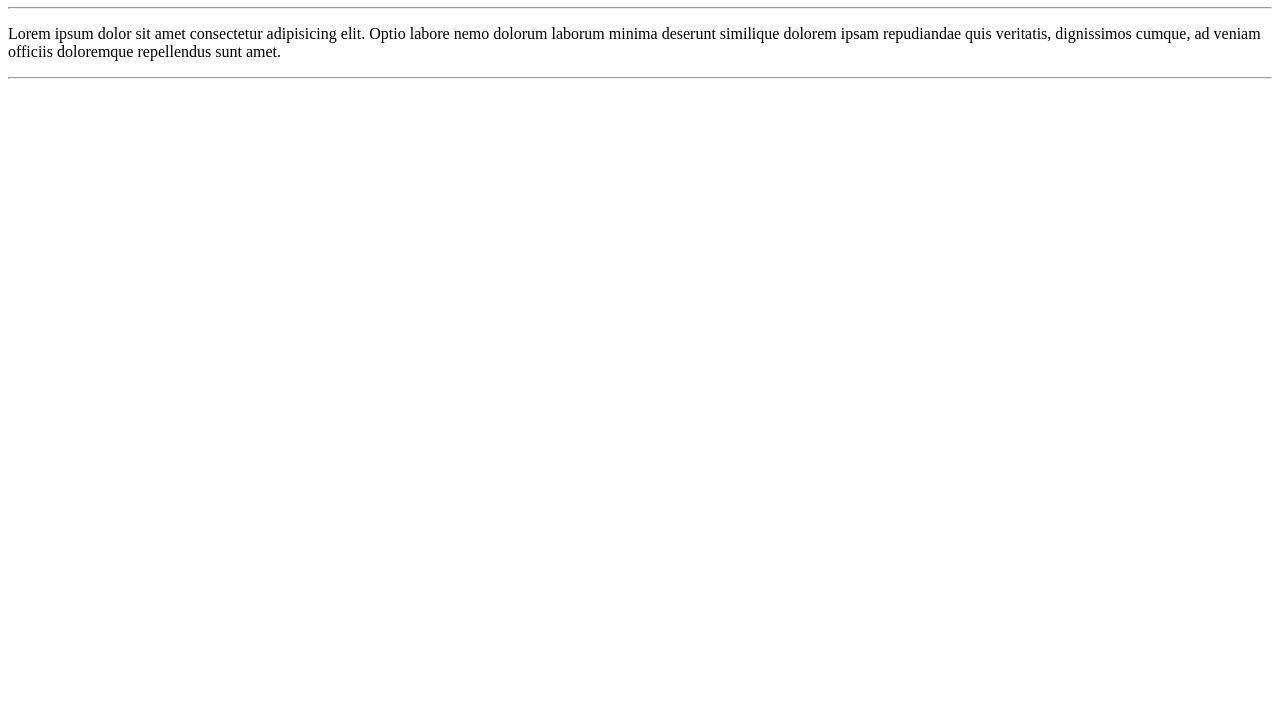
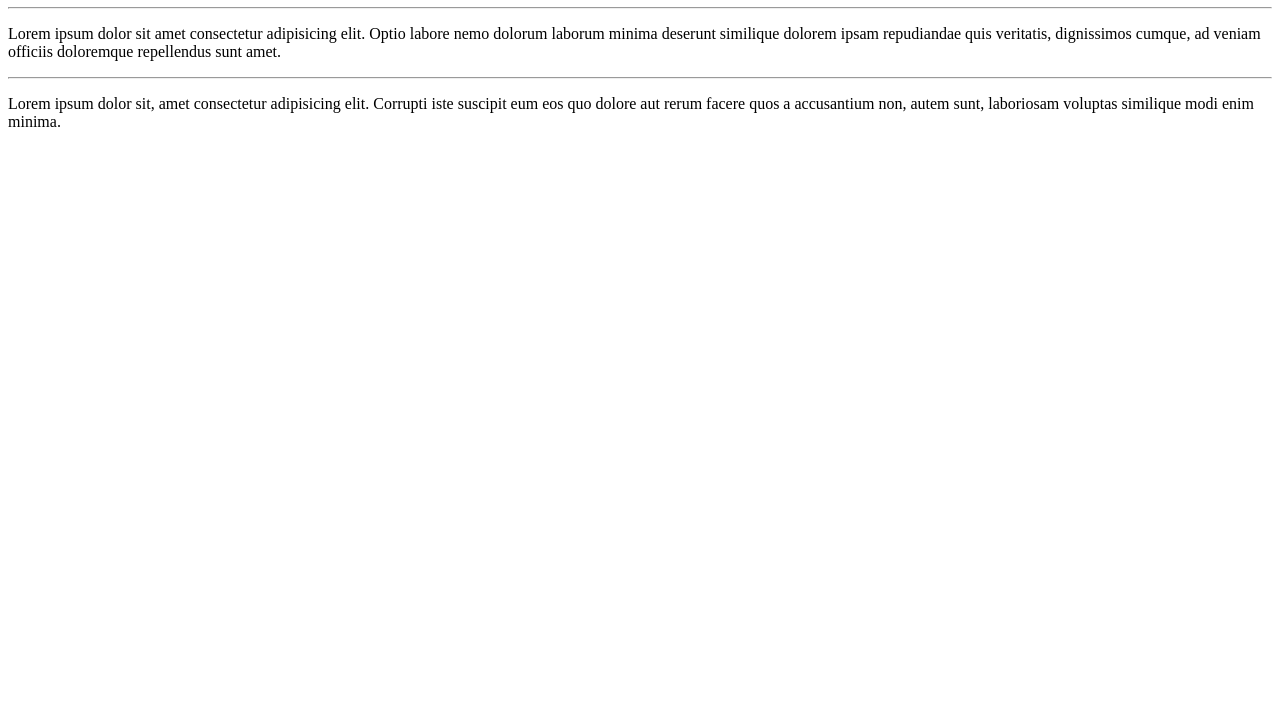
Before and after one commit to Jr-Feitoza/Ola-Mundo-2, a plain HTML site: page site_exemplo/index.html in a window 1280 px wide. Shown: the part 73-800 px from the top of the page. Drawn offline with Linux system fonts and the light colour scheme.

Commit message:
Adicionei um parágrafo.

```diff
--- a/site_exemplo/index.html
+++ b/site_exemplo/index.html
@@ -10,5 +10,6 @@
     <hr>
     <p>Lorem ipsum dolor sit amet consectetur adipisicing elit. Optio labore nemo dolorum laborum minima deserunt similique dolorem ipsam repudiandae quis veritatis, dignissimos cumque, ad veniam officiis doloremque repellendus sunt amet.</p>
     <hr>
+    <p>Lorem ipsum dolor sit, amet consectetur adipisicing elit. Corrupti iste suscipit eum eos quo dolore aut rerum facere quos a accusantium non, autem sunt, laboriosam voluptas similique modi enim minima.</p>
 </body>
 </html>
```
